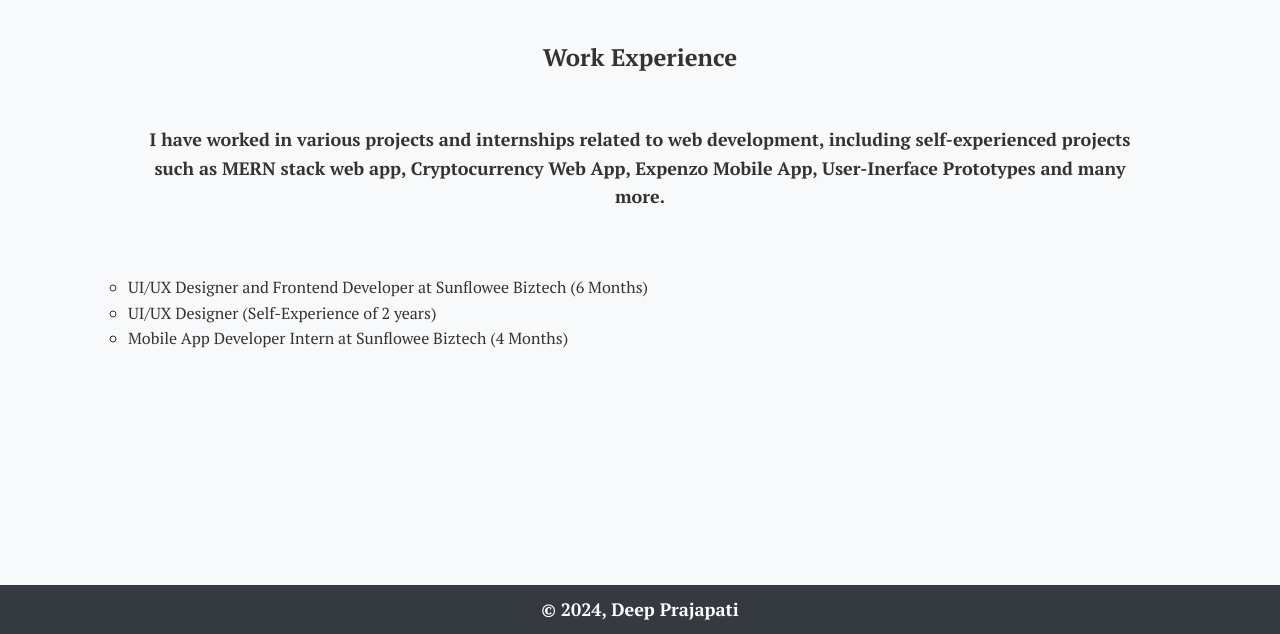
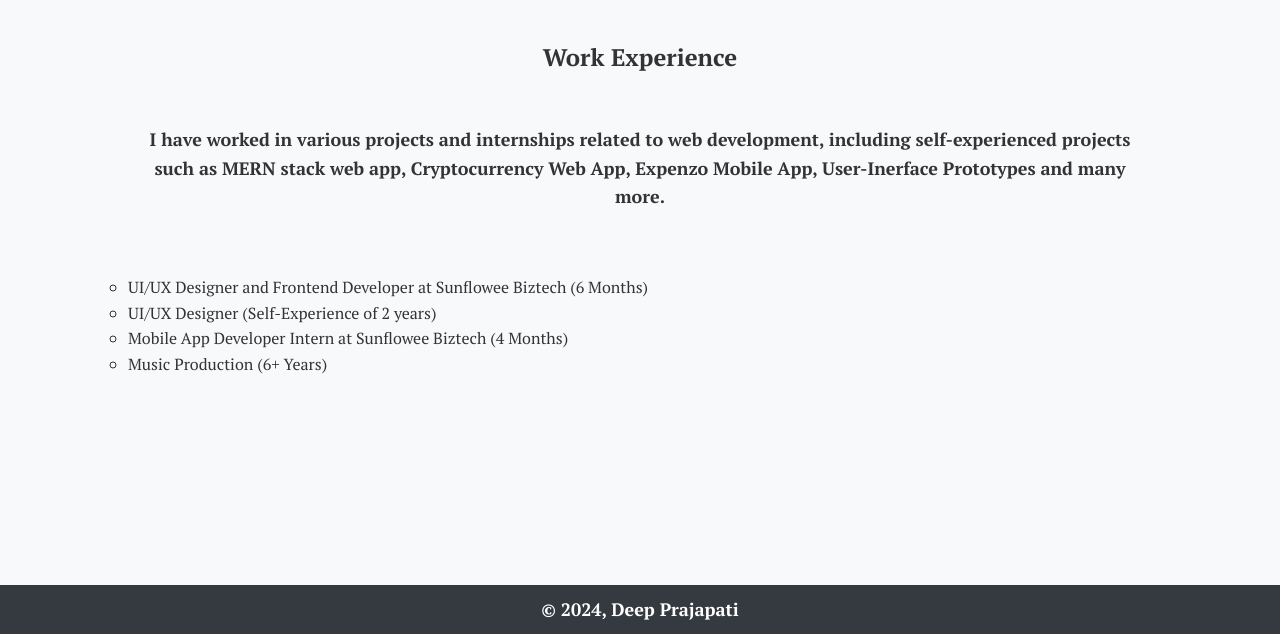
Before and after one commit to Deep808/Exercise-1, a plain HTML site: page experience.html in a window 1280 px wide. Shown: the part 166-800 px from the top of the page. Drawn offline with Linux system fonts and the light colour scheme.

Commit message:
add another experience in experience.html

```diff
--- a/experience.html
+++ b/experience.html
@@ -37,6 +37,7 @@
         </li>
         <li>UI/UX Designer (Self-Experience of 2 years)</li>
         <li>Mobile App Developer Intern at Sunflowee Biztech (4 Months)</li>
+        <li>Music Production (6+ Years)</li>
       </ul>
     </main>
     <footer>
```
